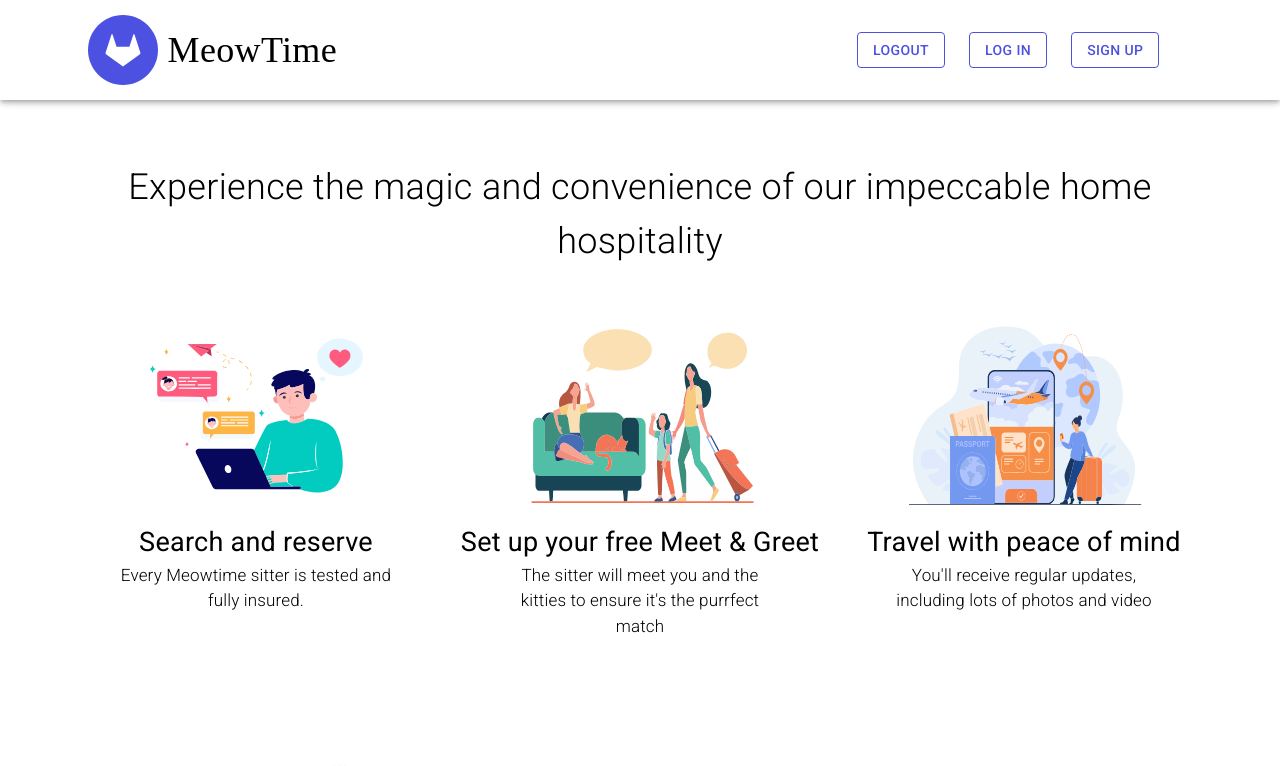
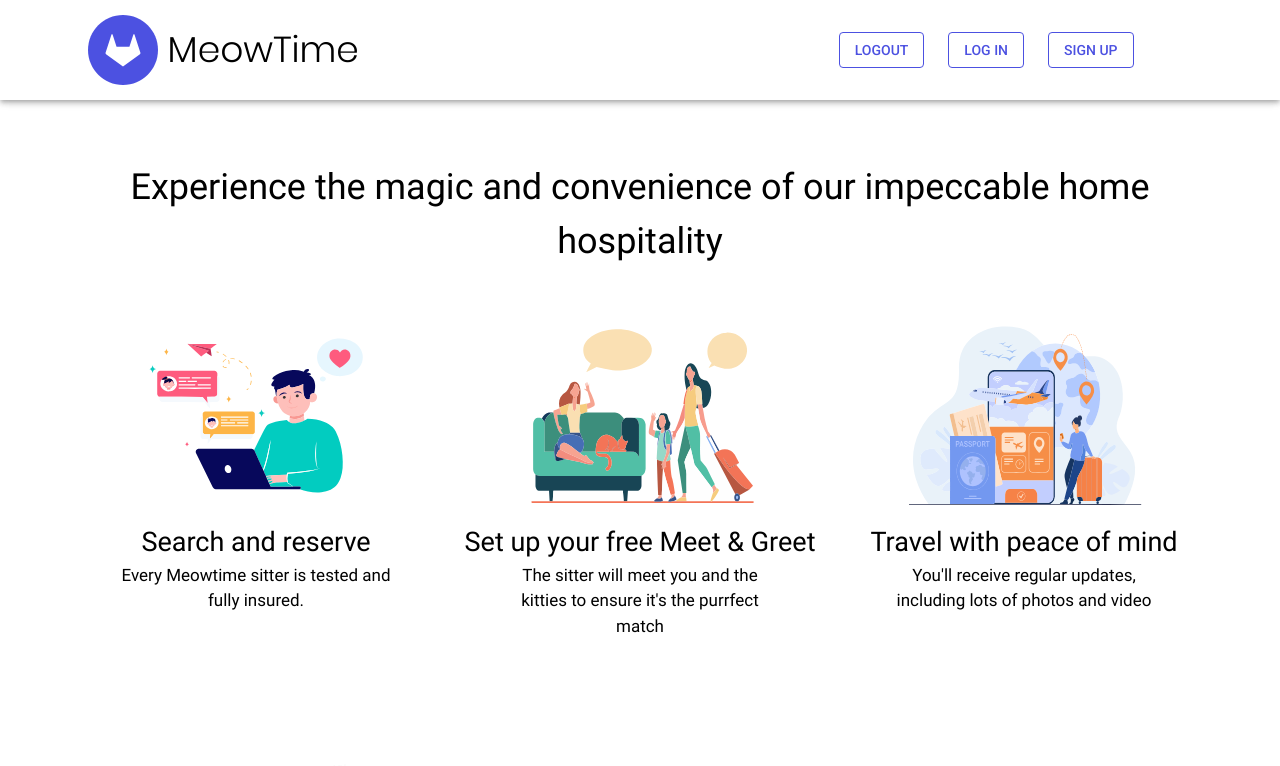
Before and after one commit to scipe/meowtime, a React (Create React App) app in the folder stack/client/: page / in a window 1280 px wide. Shown: the top 766 px of the page. Built offline with nearby package versions, Linux system fonts and the light colour scheme.

Commit message:
feat ( client  ): add router and signup button

```diff
--- a/stack/client/src/App.tsx
+++ b/stack/client/src/App.tsx
@@ -1,8 +1,7 @@
 import React from 'react';
 import './App.css';
-import { Auth0Provider } from '@auth0/auth0-react';
 import { createTheme, ThemeProvider } from '@mui/material';
-import Header from './layouts/Header/Header';
+import Splash from './pages/Splash/Splash';
 
 const theme = createTheme({
   typography: {
@@ -16,13 +15,7 @@
 const App = () => {
   return (
     <ThemeProvider theme={theme}>
-      <Auth0Provider
-        domain="meowtime.eu.auth0.com"
-        clientId="kifi54TMhcXzodgIzHSHT3S13dpPhBOU"
-        redirectUri={window.location.origin}
-      >
-        <Header />
-      </Auth0Provider>
+      <Splash />
     </ThemeProvider>
   );
 };
--- a/stack/client/src/components/LoginButtons/LogoutButton.tsx
+++ b/stack/client/src/components/LoginButtons/LogoutButton.tsx
@@ -6,7 +6,7 @@
 const LogoutButton = () => {
   const { logout } = useAuth0();
   return (
-    <Box mr={3} marginLeft={65}>
+    <Box mr={3} marginLeft={60}>
       <Button
         onClick={() => logout({ returnTo: window.location.origin })}
         color="inherit"
--- /dev/null
+++ b/stack/client/src/components/LoginButtons/SignUpButton.tsx
@@ -0,0 +1,17 @@
+import React from 'react';
+import { useAuth0 } from '@auth0/auth0-react';
+import { Button } from '@mui/material';
+import { Box } from '@mui/system';
+
+const SignUpButton = () => {
+  const { loginWithRedirect } = useAuth0();
+  return (
+    <Box mr={3}>
+      <Button onClick={() => loginWithRedirect({ screen_hint: 'signup' })} color="inherit" variant="outlined">
+        Sign Up
+      </Button>
+    </Box>
+  );
+};
+
+export default SignUpButton;
--- a/stack/client/src/index.tsx
+++ b/stack/client/src/index.tsx
@@ -1,9 +1,16 @@
 import React from 'react';
 import ReactDOM from 'react-dom/client';
+import { BrowserRouter, Routes, Route } from 'react-router-dom';
 import './index.css';
-import Splash from './pages/Splash/Splash';
+import App from './App';
+import UserCabinet from './pages/UserCabinet/UserCabinet';
 
 const root = ReactDOM.createRoot(document.getElementById('root') as HTMLElement);
 root.render(
-  <Splash />,
+  <BrowserRouter>
+    <Routes>
+      <Route path="/" element={<App />} />
+      <Route path="/cabinet" element={<UserCabinet />} />
+    </Routes>
+  </BrowserRouter>,
 );
--- a/stack/client/src/layouts/Header/Header.tsx
+++ b/stack/client/src/layouts/Header/Header.tsx
@@ -1,7 +1,6 @@
 import React from 'react';
 import {
   AppBar,
-  Button,
   Toolbar,
   Typography,
 } from '@mui/material';
@@ -10,6 +9,7 @@
 import LoginButton from '../../components/LoginButtons/LoginButton';
 import LogoutButton from '../../components/LoginButtons/LogoutButton';
 import Profile from '../../components/LoginButtons/Profile';
+import SignUpButton from '../../components/LoginButtons/SignUpButton';
 
 const Header = () => {
   return (
@@ -35,9 +35,7 @@
           <Typography fontFamily="Poppins" fontSize="36px" sx={{ color: 'black' }} marginLeft={1.2}>MeowTime</Typography>
           <LogoutButton />
           <LoginButton />
-          <Button color="inherit" variant="outlined">
-            Sign Up
-          </Button>
+          <SignUpButton />
         </Toolbar>
       </Container>
       <Profile />
```
